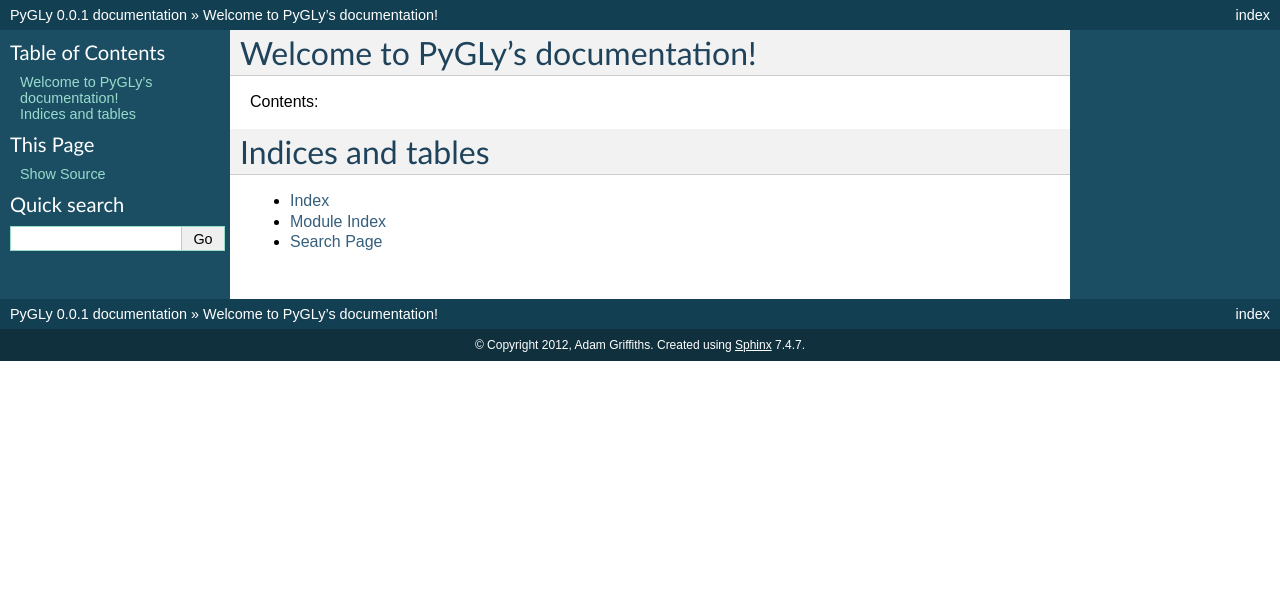
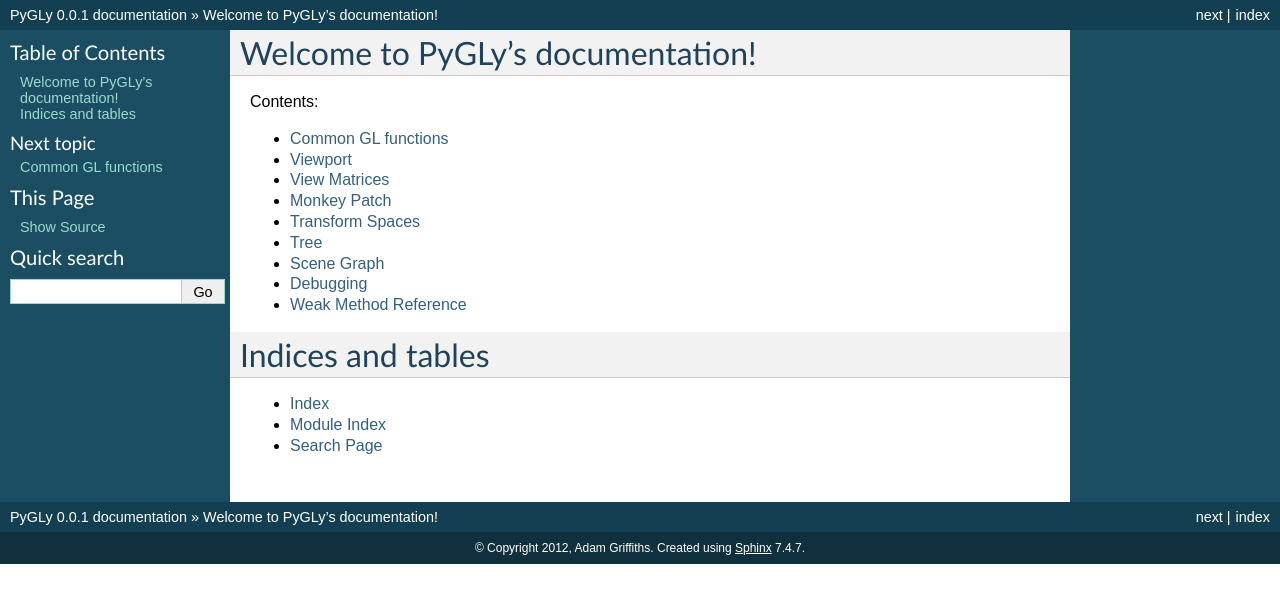
Before and after one commit to adamlwgriffiths/PyGLy, a Sphinx documentation site: the page built from docs/source/index.rst, in a window 1280 px wide. Shown: the top 603 px of the page. Built offline with Sphinx 7.4.7, drawn with Linux system fonts in a browser that asks for light colours; formulas are drawn with MathJax 3.

```diff
--- /dev/null
+++ b/docs/source/api_common.rst
@@ -0,0 +1,14 @@
+.. _common:
+
+Common GL functions
+*******************
+
+.. _gl:
+
+.. automodule:: pygly.gl
+    :members:
+
+.. _window:
+
+.. automodule:: pygly.window
+    :members:
--- a/docs/source/index.rst
+++ b/docs/source/index.rst
@@ -11,6 +11,16 @@ Contents:
 .. toctree::
     :maxdepth: 2
 
+    api_common
+    api_viewports
+    api_view_matrices
+    api_monkey_patch
+    api_transform_spaces
+    api_tree
+    api_scene_graph
+    api_debugging
+    api_weak_method_references
+
 
 Indices and tables
 ==================
```
Also changed, not shown: docs/source/api_debugging.rst (added, +14 -0 lines), docs/source/api_monkey_patch.rst (added, +7 -0 lines), docs/source/api_scene_graph.rst (added, +36 -0 lines), docs/source/api_transform_spaces.rst (added, +20 -0 lines), docs/source/api_tree.rst (added, +18 -0 lines), docs/source/api_view_matrices.rst (added, +25 -0 lines), docs/source/api_viewports.rst (added, +25 -0 lines), docs/source/api_weak_method_references.rst (added, +9 -0 lines), docs/source/_static/transform_inertial_space.png (added), docs/source/_static/transform_object_space.png (added).
